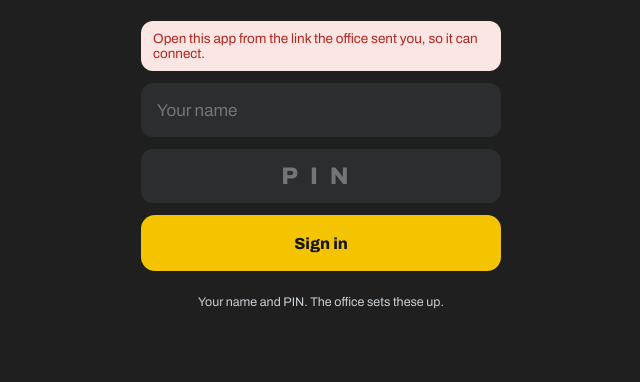
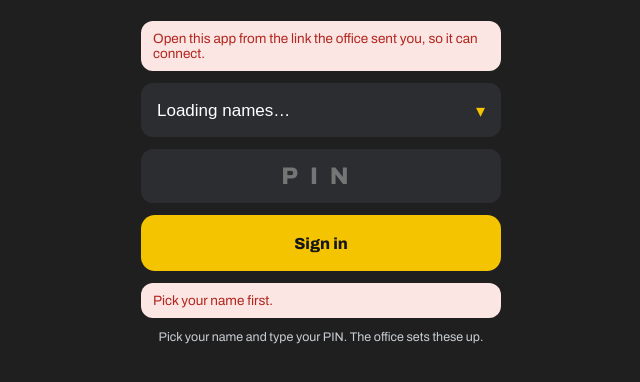
Before and after one commit to mitchellchengineering-stack/che-estimates, a plain HTML site: page delivery.html in a window 1280 px wide. Both pictures are taken after a click on the button "Sign in". Shown: the part 226-608 px from the top of the page, without its empty margins (319-959 px from the left). Drawn offline with Linux system fonts and the light colour scheme.

Commit message:
Add files via upload

```diff
--- a/delivery.html
+++ b/delivery.html
@@ -60,6 +60,8 @@
   .login h1 { margin: 20px 0 4px; font-size: 26px; } .login p { margin: 0 0 24px; color: #c9ced3; font-size: 14px; text-align: center; }
   .login .box { width: 100%; max-width: 360px; display: flex; flex-direction: column; gap: 12px; }
   .login input { width: 100%; height: 54px; border-radius: 12px; border: 0; background: #2b2d31; color: #fff; padding: 0 16px; font-size: 17px; }
+  .login .sel { position: relative; display: block; } .login .sel::after { content: '\25BE'; position: absolute; right: 16px; top: 50%; transform: translateY(-50%); color: var(--y); pointer-events: none; font-size: 18px; }
+  .login select { width: 100%; height: 54px; border-radius: 12px; border: 0; background: #2b2d31; color: #fff; padding: 0 44px 0 16px; font-size: 17px; -webkit-appearance: none; appearance: none; }
   .login input.pin { text-align: center; letter-spacing: .5em; font-size: 24px; font-weight: 800; }
   .done { text-align: center; padding-top: 50px; }
   .tick { width: 88px; height: 88px; border-radius: 50%; background: var(--green); color: #fff; font-size: 46px; font-weight: 900; display: flex; align-items: center; justify-content: center; margin: 0 auto; }
@@ -133,19 +135,22 @@
     return listView();
   }
   function loginView() {
-    const names = LS.get('names') || [];
+    const names = LS.get('names') || []; const last = LS.get('lastName') || '';
     $app.innerHTML = `<div class="login"><img src="chd-icon-192.png" alt=""><h1>CH Delivery</h1><p>Sign in to see your deliveries</p>
       <div class="box">${!S.helper ? '<div class="err">Open this app from the link the office sent you, so it can connect.</div>' : ''}
-      <input id="ln" placeholder="Your name" autocomplete="username" value="${esc(names[0] || '')}" aria-label="Your name">
+      <label class="sel"><select id="ln" aria-label="Your name">${names.length ? `<option value="">Pick your name</option>${names.map(n => `<option ${n === last ? 'selected' : ''}>${esc(n)}</option>`).join('')}` : '<option value="">Loading names…</option>'}</select></label>
       <input id="lp" class="pin" placeholder="PIN" inputmode="numeric" type="password" maxlength="6" autocomplete="current-password" aria-label="PIN">
-      <button class="big y" id="lb">Sign in</button><div id="le"></div><p style="font-size:12.5px">Your name and PIN. The office sets these up.</p></div></div>`;
+      <button class="big y" id="lb">Sign in</button><div id="le"></div><p style="font-size:12.5px">Pick your name and type your PIN. The office sets these up.</p></div></div>`;
     document.getElementById('lb').onclick = async () => {
       const name = document.getElementById('ln').value.trim(), pin = document.getElementById('lp').value.trim();
-      if (!name || !pin) return;
+      if (!name) return document.getElementById('le').innerHTML = '<div class="err">Pick your name first.</div>';
+      if (!pin) return;
       S.me = { name, pin }; document.getElementById('lb').disabled = true;
-      try { const r = await api('dlogin'); S.me.name = r.name; LS.set('me', S.me); LS.set('names', [r.name]); S.view = 'list'; load(); }
+      try { const r = await api('dlogin'); S.me.name = r.name; LS.set('me', S.me); LS.set('lastName', r.name); S.view = 'list'; load(); }
       catch (er) { S.me = null; document.getElementById('le').innerHTML = `<div class="err">${esc(er.message)}</div>`; document.getElementById('lb').disabled = false; }
     };
+    /* the list of drivers comes from the office (Settings, Team, Drivers) */
+    if (S.helper && !S.namesAsked) { S.namesAsked = true; api('dnames').then(r => { LS.set('names', r.names || []); if (!S.me) loginView(); }).catch(() => { if (!names.length) { const sel = document.getElementById('ln'); if (sel) sel.outerHTML = '<input id="ln" placeholder="Your name" autocomplete="username" aria-label="Your name">'; } }); }
   }
   async function load() {
     S.loading = true; S.error = ''; render();
@@ -163,7 +168,7 @@
         <span class="h"><span>${esc(l.number)} \u00b7 Load ${l.n} of ${l.of}</span>${l.delivered ? '<span class="pill ok">Delivered</span>' : p ? '<span class="pill blue">Sending</span>' : '<span class="pill">To go</span>'}</span>
         <p class="addr">${esc(l.site || 'No site address')}</p><p class="mut">${esc(l.client)}${l.contact && l.contact !== l.client ? ', ' + esc(l.contact) : ''}<br>${l.count} item${l.count === 1 ? '' : 's'}${l.kg ? ' \u00b7 ' + l.kg.toLocaleString('en-NZ') + ' kg' : ''}</p></button>`; }).join('') : '<p class="empty">No deliveries booked for this day.</p>'}
       <button class="big w" id="rf">Refresh</button></main>`;
-    document.getElementById('out').onclick = () => { if (confirm('Sign out of CH Delivery?')) { S.me = null; LS.del('me'); render(); } };
+    document.getElementById('out').onclick = () => { if (confirm('Sign out of CH Delivery?')) { S.me = null; S.namesAsked = false; LS.del('me'); render(); } };
     document.getElementById('rf').onclick = load;
     $app.querySelectorAll('[data-day]').forEach(b => b.onclick = () => { S.day = b.dataset.day; render(); });
     $app.querySelectorAll('[data-load]').forEach(b => b.onclick = () => { const [j, l] = b.dataset.load.split('|'); S.cur = S.loads.find(x => x.jobId === j && x.loadId === l); S.photos = (LS.get('ph.' + l) || []); S.view = 'load'; render(); scrollTo(0, 0); });
```
